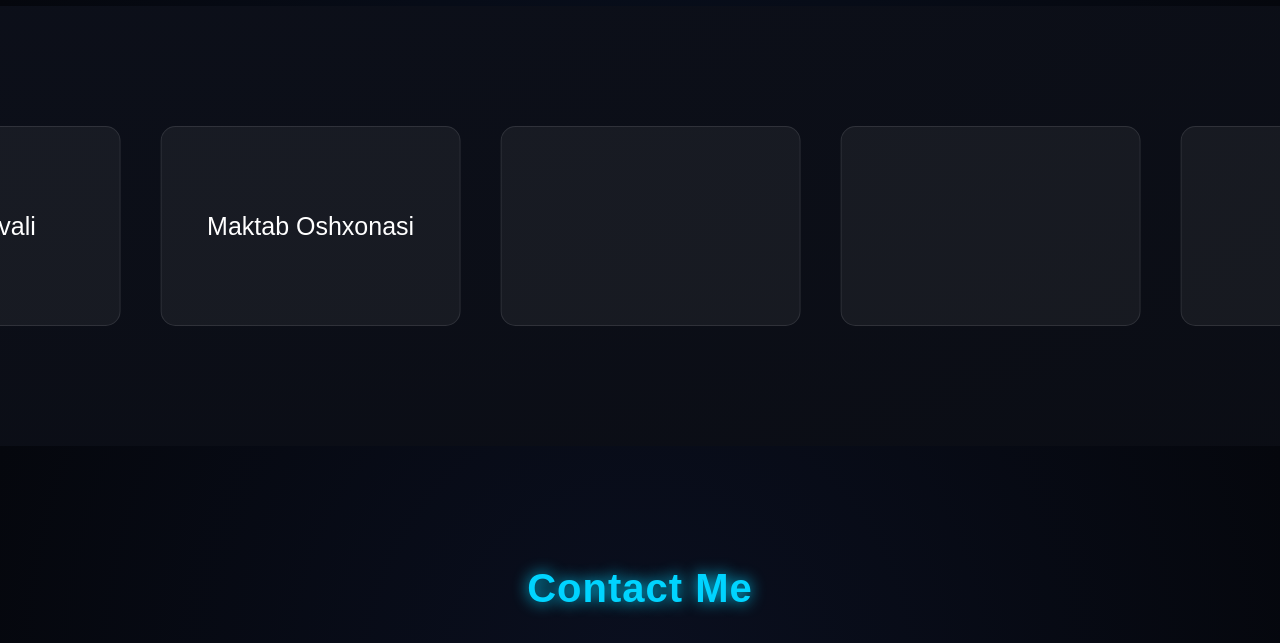
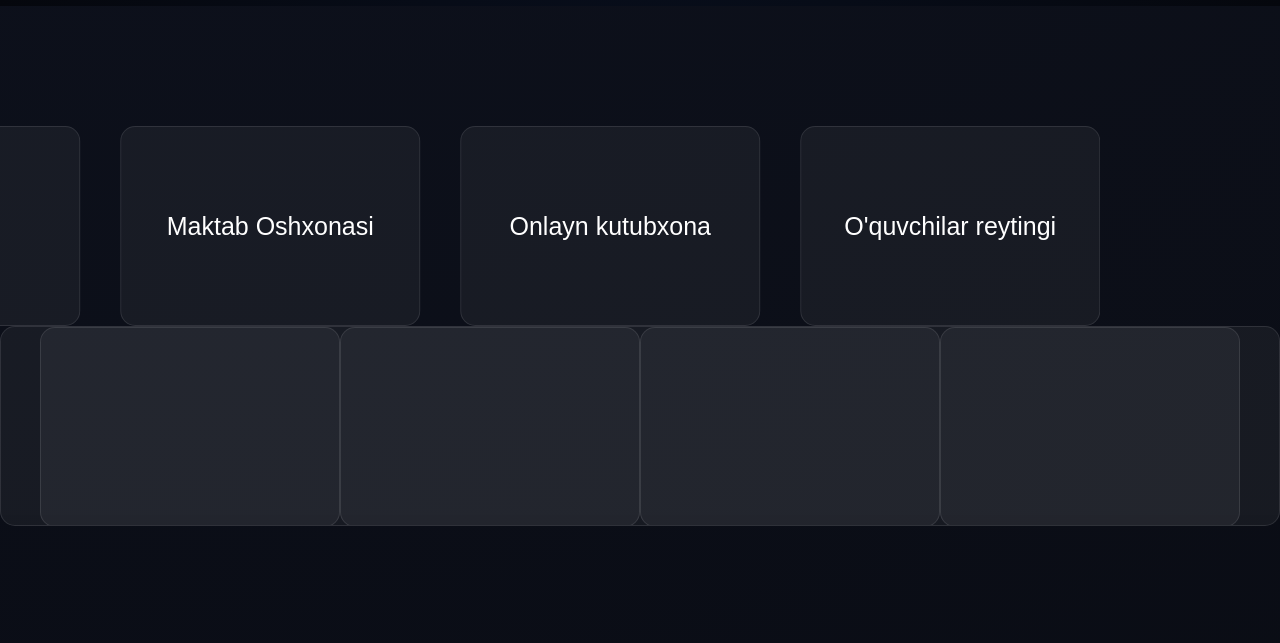
Before and after one commit to nuraddin-abdusharipov/porttifolio, a plain HTML site: page index.html in a window 1280 px wide. Shown: the part 1900-2543 px from the top of the page. Drawn offline with Linux system fonts and the light colour scheme.

Commit message:
Update index.html

```diff
--- a/index.html
+++ b/index.html
@@ -104,8 +104,8 @@
         <div class="portfolio-grid">
             <a href="https://stalwart-moxie-0aa29b.netlify.app" class="portfolio-card">Dars jadvali</a>
             <a href="https://wondrous-gingersnap-d1e9ec.netlify.app/" class="portfolio-card">Maktab Oshxonasi</a>
-            <a href="https://enchanting-croissant-a93d21.netlify.app/" class="portfolio-card"></a>
-            <div class="portfolio-card"></div>
+            <a href="https://enchanting-croissant-a93d21.netlify.app/" class="portfolio-card">Onlayn kutubxona</a>
+            <a href="https://incandescent-piroshki-db36cc.netlify.app" class="portfolio-card">O'quvchilar reytingi</div>
             <div class="portfolio-card"></div>
             <div class="portfolio-card"></div>
             <div class="portfolio-card"></div>
```
